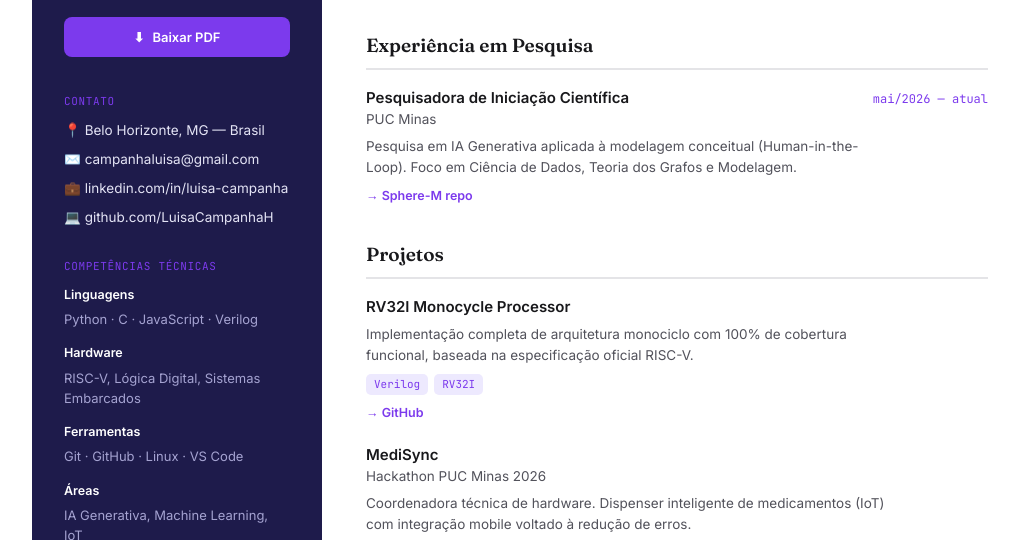
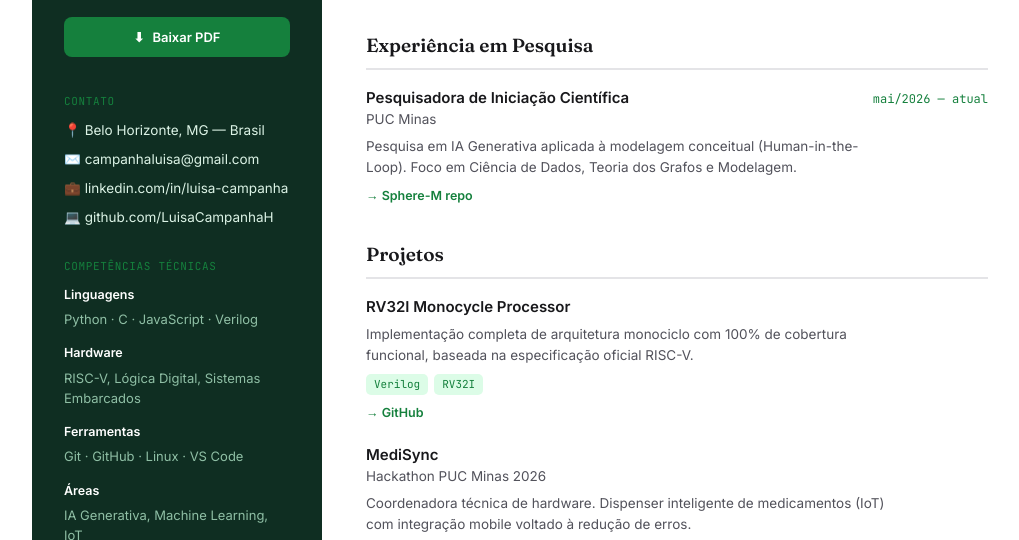
Before and after one commit to LuisaCampanhaH/resume, a plain HTML site: page index.html in a window 1280 px wide. Shown: the part 264-804 px from the top of the page, without its empty margins (108-1127 px from the left). Drawn offline with Linux system fonts and the light colour scheme.

Commit message:
Add files via upload

```diff
--- a/index.html
+++ b/index.html
@@ -9,13 +9,13 @@
 <style>
   :root{
     --bg-page:#ffffff;
-    --bg-sidebar:#1e1b4b;
+    --bg-sidebar:#0f2e22;
     --text-main:#18181b;
     --text-muted:#52525b;
-    --text-sidebar:#e4e4f5;
-    --text-sidebar-muted:#a5a3d1;
-    --accent:#7c3aed;
-    --accent-soft:#ede9fe;
+    --text-sidebar:#dcf3e6;
+    --text-sidebar-muted:#8fbfa5;
+    --accent:#15803d;
+    --accent-soft:#dcfce7;
     --rule:#e4e4e7;
   }
   *{box-sizing:border-box; margin:0; padding:0;}
```
